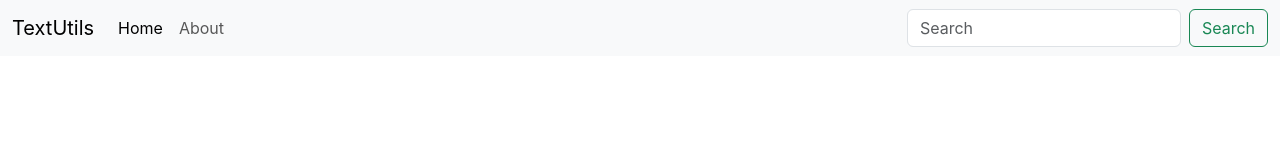
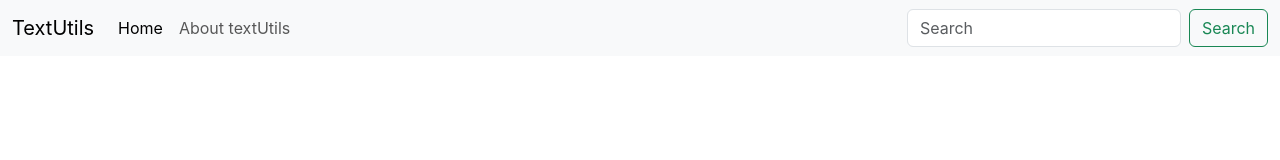
Before and after one commit to tejendrasingh104/text-utils, a React (Create React App) app: page / in a window 1280 px wide. Shown: the top 160 px of the page. Built offline with nearby package versions, Linux system fonts and the light colour scheme.

Commit message:
video6 moduleworking props proptypes defaultProps

```diff
--- /dev/null
+++ b/module1.mjs
@@ -0,0 +1,4 @@
+import alpha,{a,b} from './module2.mjs'
+console.log(alpha)
+console.log(a)
+console.log(b)
--- a/src/App.js
+++ b/src/App.js
@@ -1,32 +1,12 @@
 import './App.css';
+import Navbar from './components/Navbar';
 
 function App(){
   return(
     <>
-    <nav class="navbar navbar-expand-lg bg-body-tertiary">
-  <div class="container-fluid">
-    <a class="navbar-brand" href="/">TextUtils</a>
-    <button class="navbar-toggler" type="button" data-bs-toggle="collapse" data-bs-target="#navbarSupportedContent" aria-controls="navbarSupportedContent" aria-expanded="false" aria-label="Toggle navigation">
-      <span class="navbar-toggler-icon"></span>
-    </button>
-    <div class="collapse navbar-collapse" id="navbarSupportedContent">
-      <ul class="navbar-nav me-auto mb-2 mb-lg-0">
-        <li class="nav-item">
-          <a class="nav-link active" aria-current="page" href="/">Home</a>
-        </li>
-        <li class="nav-item">
-          <a class="nav-link" href="/">About</a>
-        </li>
-
-      </ul>
-      <form class="d-flex" role="search">
-        <input class="form-control me-2" type="search" placeholder="Search" aria-label="Search"/>
-        <button class="btn btn-outline-success" type="submit">Search</button>
-      </form>
-    </div>
-  </div>
-</nav>
-
+    <Navbar title='TextUtils' aboutText='About textUtils'/>
+    {/* <Navbar /> */}
+    {/* <Navbar title='TextUtils'/> */}
     </>
   );
 }
--- /dev/null
+++ b/src/components/Navbar.js
@@ -0,0 +1,41 @@
+import React from "react";
+import PropTypes from "prop-types";
+
+export default function Navbar(props) {
+  return (
+
+    <nav className="navbar navbar-expand-lg bg-body-tertiary">
+    <div className="container-fluid">
+    <a className="navbar-brand" href="/">{props.title}</a>
+    <button className="navbar-toggler" type="button" data-bs-toggle="collapse" data-bs-target="#navbarSupportedContent" aria-controls="navbarSupportedContent" aria-expanded="false" aria-label="Toggle navigation">
+      <span className="navbar-toggler-icon"></span>
+    </button>
+    <div className="collapse navbar-collapse" id="navbarSupportedContent">
+      <ul className="navbar-nav me-auto mb-2 mb-lg-0">
+        <li className="nav-item">
+          <a className="nav-link active" aria-current="page" href="/">Home</a>
+        </li>
+        <li className="nav-item">
+          <a className="nav-link" href="/">{props.aboutText}</a>
+        </li>
+    </ul>
+      <form className="d-flex" role="search">
+        <input className="form-control me-2" type="search" placeholder="Search" aria-label="Search"/>
+        <button className="btn btn-outline-success" type="submit">Search</button>
+      </form>
+    </div>
+  </div>
+</nav>
+
+  );
+}
+
+Navbar.propTypes = {
+    title: PropTypes.string.isRequired,
+    aboutText: PropTypes.string.isRequired
+  }
+
+Navbar.defaultProps = {
+    title: 'Navbar Title',
+    aboutText: 'About'
+  };
```
Also changed, not shown: module2.mjs (added, +8 -0 lines).
